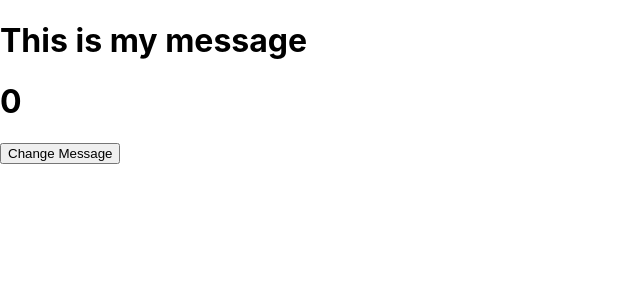
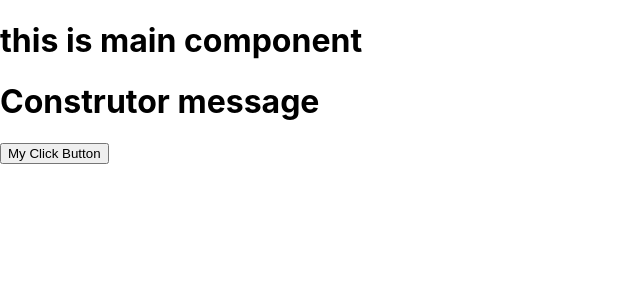
Before and after one commit to shdhumale/siddhureactjsexample, a React (Create React App) app in the folder my-example/: page / in a window 1280 px wide. Shown: the top 300 px of the page, without its empty margins (0-640 px from the left). Built offline with nearby package versions, Linux system fonts and the light colour scheme.

Commit message:
Binding example

```diff
--- /dev/null
+++ b/my-example/src/Component/EventBinding.js
@@ -0,0 +1,45 @@
+import React, { Component } from 'react'
+
+export class EventBinding extends Component {
+
+    constructor(props) {
+        super(props)
+
+        this.state = {
+            message: "Construtor message"
+        }
+        //binding in constructor
+        //this.myButtonClick = this.myButtonClick.bind(this)
+    }
+
+
+    /*  myButtonClick() {
+         this.setState(
+             {
+                 message: "change from setState method"
+             }
+         )
+
+     } */
+
+    myButtonClick = () => {
+        this.setState(
+            {
+                message: "change from setState method"
+            }
+        )
+    }
+
+    render() {
+        return (
+            <div>
+                <h1> {this.state.message}</h1>
+                <button onClick={this.myButtonClick}>My Click Button</button>
+                {/* <button onClick={() => this.myButtonClick()}>My Click Button</button> */}
+                {/* <button onClick={this.myButtonClick.bind(this)}>My Click Button</button> */}
+            </div>
+        )
+    }
+}
+
+export default EventBinding
--- a/my-example/src/Component/MainComponent.js
+++ b/my-example/src/Component/MainComponent.js
@@ -3,6 +3,7 @@ import SiddhuFirstFunctionComponent from './SiddhuFirstFunctionComponent';
 import JSXComponent from './JSXComponent'
 import SiddhuClassComponent from './SiddhuClassComponent'
 import SiddhuStateButton from './SiddhuStateButton'
+import EventBinding from './EventBinding'
 
 class MainComponent extends React.Component {
 
@@ -14,17 +15,18 @@ class MainComponent extends React.Component {
     render() {
         return (
             <div className="MainComponent">
-                {/* <h1>this is main component</h1>
-                <SiddhuFirstFunctionComponent name="siddhuprop" />
+                <h1>this is main component</h1>
+                {/* <SiddhuFirstFunctionComponent name="siddhuprop" />
                 <JSXComponent name="siddhu">
                     <p>this is my paragraph</p>
                     <button>my button</button>
-                </JSXComponent>
-                <SiddhuClassComponent myPropName="siddhu class prop">
+                </JSXComponent> */}
+                {/*  <SiddhuClassComponent myPropName="siddhu class prop">
                     <p>this is class component paragraph</p>
                     <button>my class component button</button>
                 </SiddhuClassComponent> */}
-                <SiddhuStateButton myValue="1" />
+                {/* <SiddhuStateButton myValue="1" /> */}
+                <EventBinding />
             </div>
         )
     }
--- a/my-example/src/Component/SiddhuClassComponent.js
+++ b/my-example/src/Component/SiddhuClassComponent.js
@@ -6,10 +6,11 @@ class SiddhuClassComponent extends React.Component {
     }
 
     render() {
-
+        //using destructuring
+        const { myPropName } = this.props
         return (
             <div className="MainComponent">
-                <h1>this is Class  component {this.props.myPropName}</h1>
+                <h1>this is Class  component {myPropName}</h1>
                 {this.props.children}
             </div>
         )
```
Also changed, not shown: my-example/src/App.js (+15 -0 lines).
